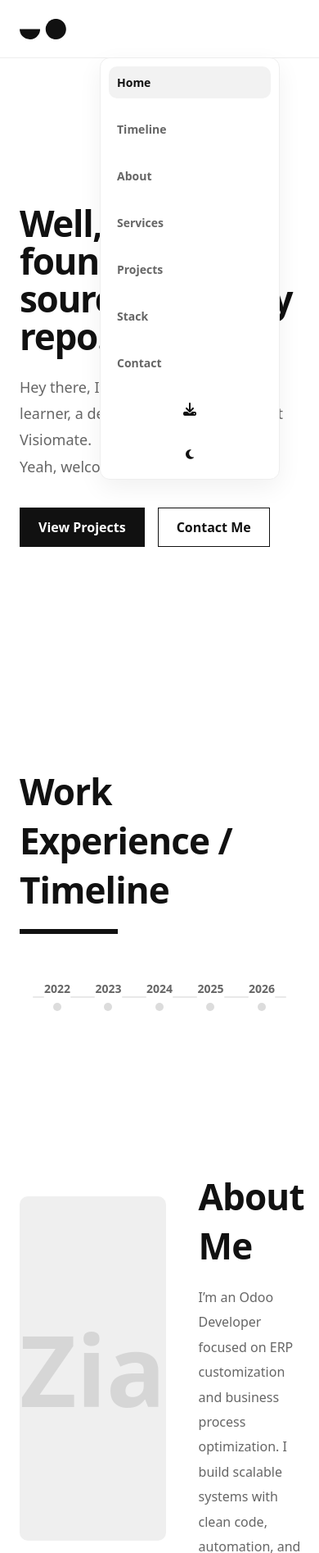
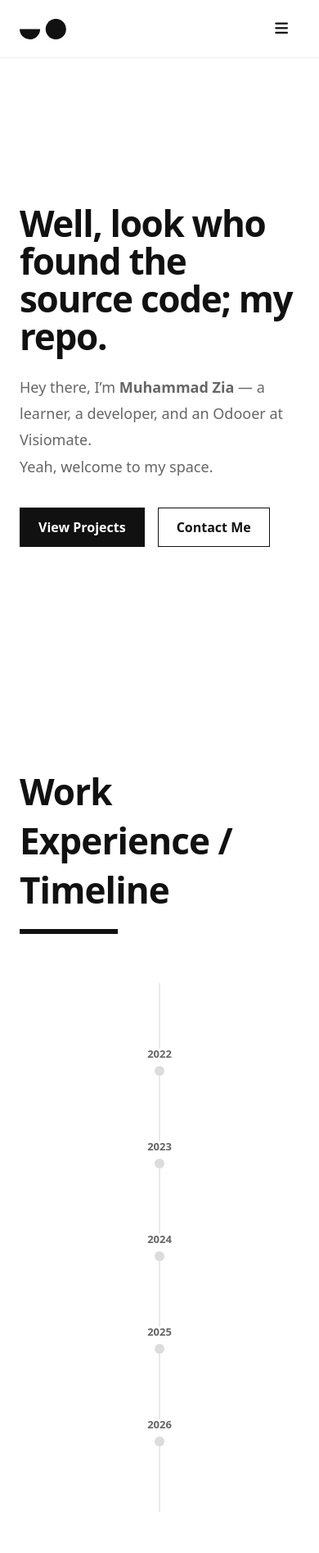
Before and after one commit to muhammaduzia95/portfolio, a plain HTML site: page index.html in a window 390 px wide. Shown: the top 1894 px of the page at 82% size. Drawn offline with Linux system fonts and the light colour scheme.

Commit message:
Mobile Opti

```diff
--- a/css/global.css
+++ b/css/global.css
@@ -72,7 +72,13 @@ html[data-theme="dark"] {
 }
 
 body {
-  font-family: system-ui, -apple-system, Segoe UI, Roboto, Arial, sans-serif;
+  font-family:
+    system-ui,
+    -apple-system,
+    Segoe UI,
+    Roboto,
+    Arial,
+    sans-serif;
   color: var(--text);
   background: var(--bg);
   overflow-x: hidden;
@@ -116,34 +122,3 @@ body {
     grid-template-columns: 1fr;
   }
 }
-
-@media (max-width: 900px) {
-  /* show burger */
-  .burger {
-    display: inline-block;
-  }
-
-  /* hide menu by default on mobile */
-  .menu {
-    display: none; /* ✅ IMPORTANT */
-    position: absolute;
-    right: 24px;
-    top: 70px;
-    background: var(--surface);
-    border: 1px solid var(--border);
-    border-radius: 12px;
-    padding: 10px;
-    flex-direction: column;
-    width: 220px;
-    box-shadow: 0 10px 30px rgba(0, 0, 0, 0.06);
-  }
-
-  /* show menu when opened */
-  .menu.is-open {
-    display: flex;
-  }
-
-  .menu__link {
-    width: 100%;
-  }
-}
--- a/css/nav.css
+++ b/css/nav.css
@@ -98,18 +98,48 @@
 }
 
 .burger {
-  display: none; /* shown in media query */
+  display: none;
   border: none;
   background: transparent;
   cursor: pointer;
   width: 44px;
   height: 44px;
   border-radius: 12px;
-  color: var(--text); /* works in dark/light */
   place-items: center;
-  font-size: 20px;
 }
 
-.burger:hover {
-  background: var(--hover);
+.burger i {
+  font-size: 18px;
+  color: var(--text); /* auto light/dark */
 }
+
+/* Mobile burger menu */
+@media (max-width: 720px) {
+  .burger {
+    display: grid;
+  }
+
+  .menu {
+    position: absolute;
+    right: 16px;
+    top: 70px;
+    width: min(240px, calc(100vw - 32px));
+    background: var(--surface);
+    border: 1px solid var(--border);
+    border-radius: 12px;
+    padding: 10px;
+    display: none;
+    flex-direction: column;
+    gap: 6px;
+    box-shadow: 0 10px 30px rgba(0, 0, 0, 0.06);
+    z-index: 1000;
+  }
+
+  .menu.is-open {
+    display: flex;
+  }
+
+  .menu__link {
+    width: 100%;
+  }
+}
--- a/css/timeline.css
+++ b/css/timeline.css
@@ -143,3 +143,83 @@
 .timeline__seg.is-active::before {
   background: var(--text);
 }
+
+/* =============================
+   MOBILE: Vertical Timeline
+   ============================= */
+@media (max-width: 720px) {
+  .timeline__track {
+    flex-direction: column;
+    align-items: center;
+    padding: 0 20px;
+  }
+
+  .timeline__seg {
+    width: 2px;
+    height: 80px;
+    flex-direction: column;
+    justify-content: center;
+    position: relative;
+  }
+
+  /* Vertical line (centered) */
+  .timeline__seg::before {
+    left: 50%;
+    right: auto;
+    top: 0;
+    bottom: 0;
+    width: 2px;
+    height: 100%;
+    transform: translateX(-50%);
+  }
+
+  /* Invisible tap area */
+  .timeline__seg::after {
+    left: 50%;
+    transform: translateX(-50%);
+    top: 0;
+    bottom: 0;
+    width: 60px;
+    height: 100%;
+  }
+
+  /* All segments same size */
+  .timeline__seg--outer,
+  .timeline__seg--inner {
+    flex: none;
+    height: 80px;
+  }
+
+  /* Dot + Year (centered on line) */
+  .timeline__node {
+    flex-direction: column;
+    gap: 8px;
+    z-index: 2;
+  }
+
+  .dot {
+    width: 12px;
+    height: 12px;
+  }
+
+  .timeline__year {
+    font-size: 13px;
+  }
+
+  /* Card appears below the dot */
+  .timeline__card {
+    position: absolute;
+    left: 50%;
+    top: auto;
+    bottom: auto;
+    transform: translateX(-50%);
+    width: min(280px, 90vw);
+    margin-top: 80px;
+  }
+
+  /* Keep hover/click behavior */
+  .timeline__seg:hover::before,
+  .timeline__seg.is-active::before {
+    background: var(--text);
+  }
+}
--- a/index.html
+++ b/index.html
@@ -1,4 +1,4 @@
-<!DOCTYPE html>
+<!doctype html>
 <html lang="en">
   <head>
     <meta charset="UTF-8" />
@@ -108,7 +108,13 @@
           </button>
         </nav>
 
-        <button class="burger" id="burger" type="button" aria-label="Open Menu">
+        <button
+          class="burger"
+          id="burger"
+          type="button"
+          aria-label="Open Menu"
+          aria-expanded="false"
+        >
           <i class="fa-solid fa-bars" aria-hidden="true"></i>
         </button>
       </div>
--- a/js/script.js
+++ b/js/script.js
@@ -10,10 +10,20 @@ const burger = document.getElementById("burger");
 const menu = document.getElementById("menu");
 
 if (burger && menu) {
-  burger.addEventListener("click", () => {
+  burger.addEventListener("click", (e) => {
+    e.stopPropagation();
     menu.classList.toggle("is-open");
+    burger.setAttribute("aria-expanded", menu.classList.contains("is-open"));
+  });
+
+  document.addEventListener("click", (e) => {
+    if (!menu.contains(e.target) && !burger.contains(e.target)) {
+      menu.classList.remove("is-open");
+      burger.setAttribute("aria-expanded", "false");
+    }
   });
 }
+
 
 // ACTIVE LINK ON SCROLL
 const links = document.querySelectorAll(".menu__link");
```
